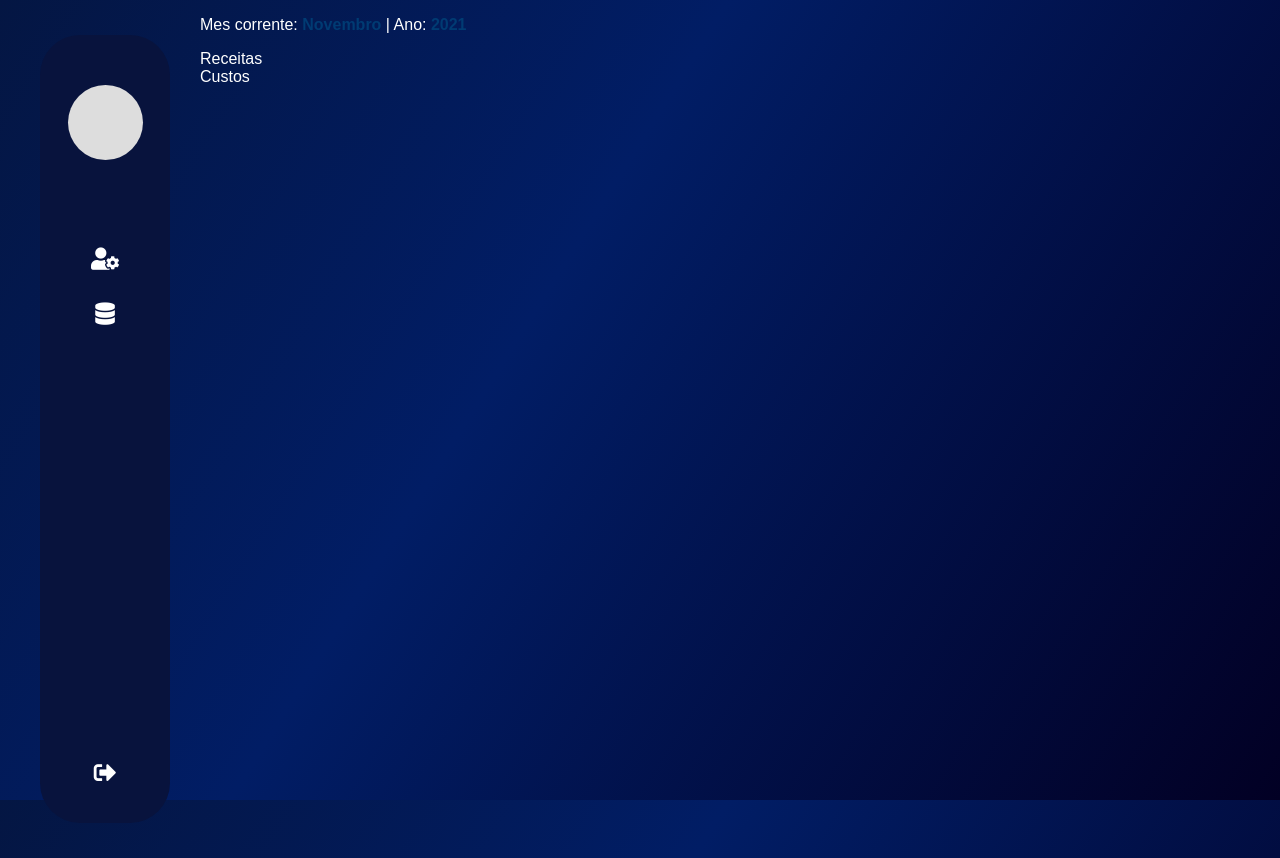
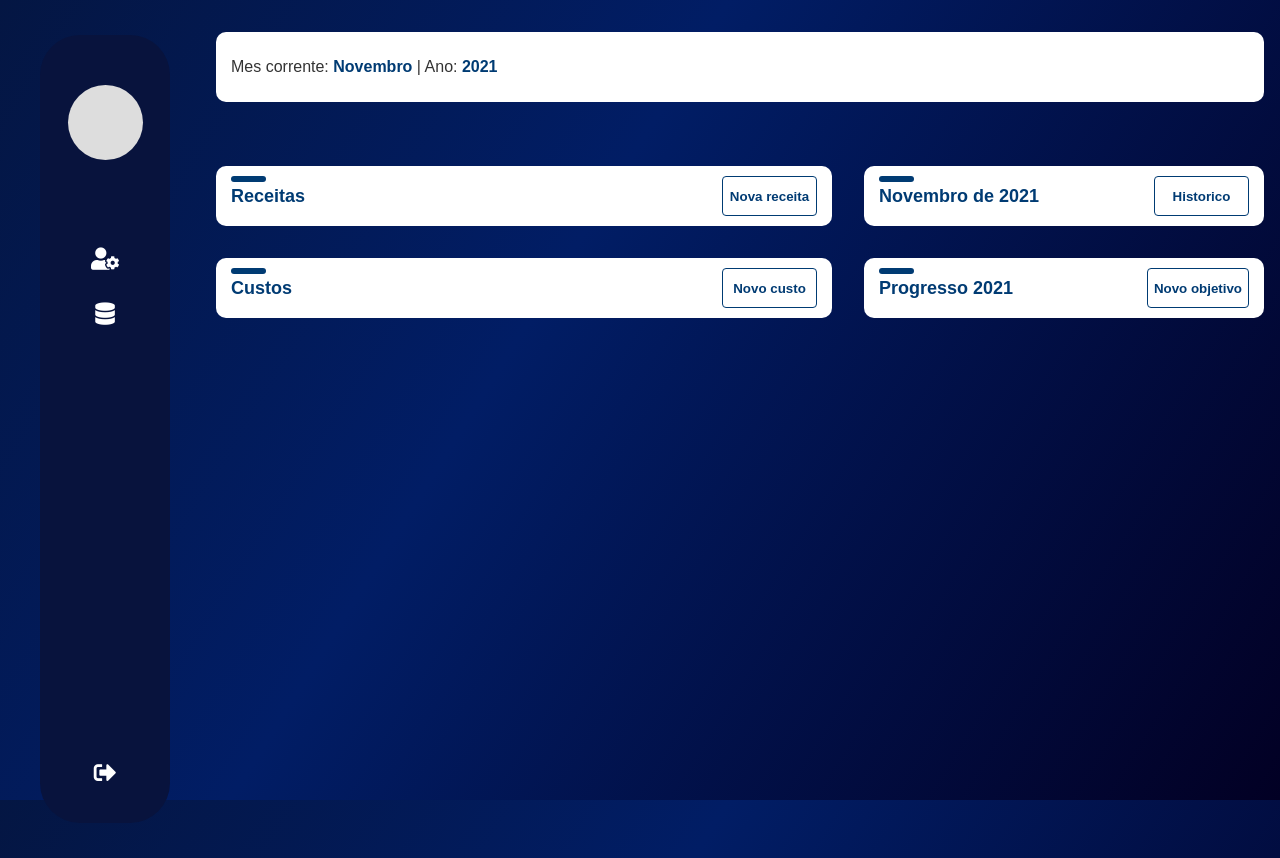
Before and after one commit to EbenauDev/FluxoDeCaixa, a Vue app in the folder front-end/fluxo-caixa/: page /autenticado/visao-geral in a window 1280 px wide. Built offline with nearby package versions, Linux system fonts and the light colour scheme; what vue3-apexcharts would draw is missing.

Commit message:
Ajustado cards

```diff
--- a/front-end/fluxo-caixa/src/scss/globals.scss
+++ b/front-end/fluxo-caixa/src/scss/globals.scss
@@ -77,6 +77,17 @@
         filter: brightness(0.5);
     }
 }
+.btn-outline {
+    color: var(--main-color-dark);
+    font-weight: bold;
+    border: 1px solid var(--main-color-dark);
+    background-color: transparent;
+    transition: background-color 0.2s ease-in-out;
+    &:hover {
+        background-color: var(--main-color-dark);
+        color: #fff;
+    }
+}
 
 .w-100 {
     width: 100%;
@@ -129,16 +140,8 @@
     margin: 0;
 }
 
-.formulario {
-    background-color: #fff;
-    display: flex;
-    align-items: center;
-    padding: 20px;
-    border-radius: 16px;
-    min-height: 300px;
 div.tooltip {
     margin-bottom: 15px;
-
     p {
         color: var(--main-color-dark);
         position: relative;
@@ -155,6 +158,14 @@
         }
     }
 }
+
+.formulario {
+    background-color: #fff;
+    display: flex;
+    align-items: center;
+    padding: 20px;
+    border-radius: 16px;
+    min-height: 300px;
 
     label.form-label {
         color: #222;
--- a/front-end/fluxo-caixa/src/views/VisaoGeral.vue
+++ b/front-end/fluxo-caixa/src/views/VisaoGeral.vue
@@ -6,30 +6,102 @@
         <strong class="color-primary">2021</strong>
       </p>
     </div>
-
-    <div class="card">
+    <div class="visao-geral">
       <div>
-        <div class="tooltip">
-          <p class="m-0">Receitas</p>
+        <div class="card">
+          <div class="card__header">
+            <div>
+              <p class="m-0 card__title">Receitas</p>
+            </div>
+            <div class="card-header__actions">
+              <button class="btn btn-outline">Nova receita</button>
+            </div>
+          </div>
+        </div>
+        <div class="card">
+          <div class="card__header">
+            <div>
+              <p class="m-0 card__title">Custos</p>
+            </div>
+            <div class="card-header__actions">
+              <button class="btn btn-outline">Novo custo</button>
+            </div>
+          </div>
+        </div>
+      </div>
+      <div>
+        <div class="card">
+          <div class="card__header">
+            <div>
+              <p class="m-0 card__title">Novembro de 2021</p>
+            </div>
+            <div class="card-header__actions">
+              <button class="btn btn-outline">Historico</button>
+            </div>
+          </div>
+        </div>
+        <div class="card">
+          <div class="card__header">
+            <div>
+              <p class="m-0 card__title">Progresso 2021</p>
+            </div>
+            <div class="card-header__actions">
+              <button class="btn btn-outline">Novo objetivo</button>
+            </div>
+          </div>
         </div>
       </div>
     </div>
-
-    <div class="card">
-      <div>
-        <div class="tooltip">
-          <p class="m-0">Custos</p>
-        </div>
-      </div>
+    <div v-if="false">
+      <modal></modal>
     </div>
   </div>
 </template>
 
+
 <script>
+import Modal from "../components/Modal.vue";
 export default {
   name: "VisaoGeral",
+  components: {
+    Modal,
+  },
 };
 </script>
 
 <style lang="scss" scoped>
+.card {
+  padding: 10px 15px;
+  border-radius: 10px;
+  background-color: #fff;
+  color: #333;
+  margin: 2rem 1rem;
+  .card__header {
+    display: grid;
+    grid-template-columns: 1fr 160px;
+    align-items: center;
+    .card__title {
+      font-size: 18px;
+      font-weight: bold;
+      color: var(--main-color-dark);
+      position: relative;
+      &::before {
+        content: "";
+        width: 35px;
+        height: 6px;
+        background-color: var(--main-color-dark);
+        border-radius: 6px;
+        position: absolute;
+        top: -10px;
+      }
+    }
+    .card-header__actions {
+      justify-self: flex-end;
+    }
+  }
+}
+.visao-geral {
+  display: grid;
+  grid-template-columns: 1.2fr 0.8fr;
+}
 </style>
--- a/front-end/fluxo-caixa/src/views/components/RecuperarSenha.vue
+++ b/front-end/fluxo-caixa/src/views/components/RecuperarSenha.vue
@@ -42,24 +42,6 @@ export default {
   padding: 20px;
   border-radius: 16px;
   min-height: 300px;
-  div.tooltip {
-    margin-bottom: 15px;
-    p {
-      color: var(--main-color-dark);
-      position: relative;
-      font-weight: 600;
-      font-size: 1.6rem;
-      &::before {
-        content: "";
-        width: 40px;
-        height: 6px;
-        background-color: var(--main-color-dark);
-        border-radius: 6px;
-        position: absolute;
-        top: -10px;
-      }
-    }
-  }
 
   label.form-label {
     color: #222;
```
Lines whose indentation alone changed are shown as unchanged.
